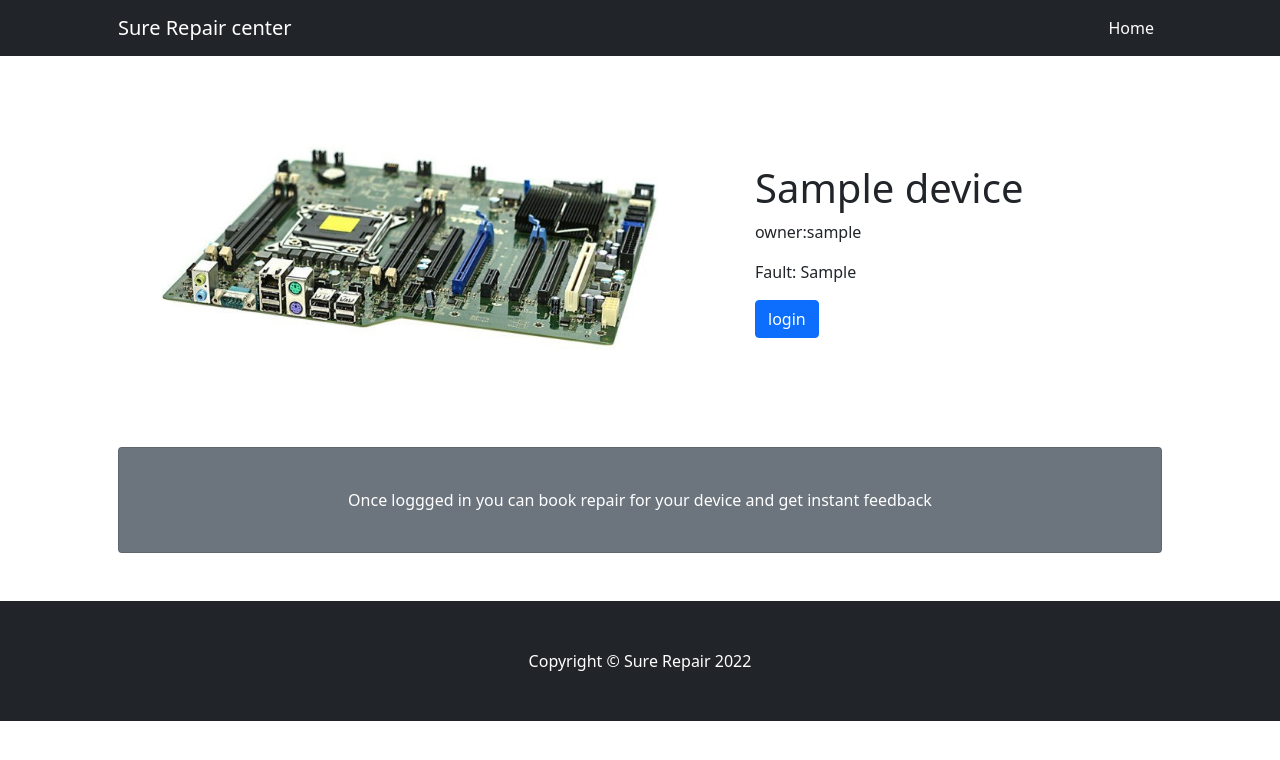
After one commit to kamau826/SureRepair, a Flask app: page /view_device/1 in a window 1280 px wide. The commit adds this page. Shown: the top 760 px of the page. Run offline with Flask 2, Linux system fonts and the light colour scheme; a user stored in the database is signed in; tables that the repository leaves empty hold one stand-in row (values such as "Sample post"); some libraries are stand-ins or nearby versions.

Commit message:
added view individual device template

```diff
--- a/app/models.py
+++ b/app/models.py
@@ -29,5 +29,6 @@ class Device(db.Model):
     model=db.Column(db.String(100))
     fault=db.Column(db.String(255))
     user_id=db.Column(db.Integer,db.ForeignKey('user.id'))
-    repair_price=db.Column(db.Integer(),default=1)
+    repair_price=db.Column(db.Integer(),default=0)
     status=db.Column(db.String(100),default='booked')
+    tech_resolution=db.Column(db.String(255),default='none')
--- a/app/routes.py
+++ b/app/routes.py
@@ -68,6 +68,12 @@ def book_repair():
     return render_template('booking_repair.html')
 
 
+@app.route('/view_device/<int:id>',methods=['GET','POST'])
+@login_required
+def view_device(id):
+    device=Device.query.get(id)
+    return render_template('view_device.html',device=device)
+
 
 
 
--- /dev/null
+++ b/app/templates/view_device.html
@@ -0,0 +1,89 @@
+<!DOCTYPE html>
+<html lang="en">
+    <head>
+        <meta charset="utf-8" />
+        <meta name="viewport" content="width=device-width, initial-scale=1, shrink-to-fit=no" />
+        <meta name="description" content="" />
+        <meta name="author" content="" />
+        <title>SureRepair</title>
+        <!-- Favicon-->
+        <link rel="icon" type="image/x-icon" href="assets/favicon.ico" />
+        <!-- Core theme CSS (includes Bootstrap)-->
+        <link href="{{url_for('static',filename='css/styles.css')}}" rel="stylesheet" />
+    </head>
+    <body>
+        <!-- Responsive navbar-->
+        <nav class="navbar navbar-expand-lg navbar-dark bg-dark">
+            <div class="container px-5">
+                <a class="navbar-brand" href="#!">Sure Repair center</a>
+                <button class="navbar-toggler" type="button" data-bs-toggle="collapse" data-bs-target="#navbarSupportedContent" aria-controls="navbarSupportedContent" aria-expanded="false" aria-label="Toggle navigation"><span class="navbar-toggler-icon"></span></button>
+                <div class="collapse navbar-collapse" id="navbarSupportedContent">
+                    <ul class="navbar-nav ms-auto mb-2 mb-lg-0">
+                        <li class="nav-item"><a class="nav-link active" aria-current="page" href="#!">Home</a></li>
+<!--                        <li class="nav-item"><a class="nav-link" href="#!">About</a></li>-->
+<!--                        <li class="nav-item"><a class="nav-link" href="#!">Contact</a></li>-->
+<!--                        <li class="nav-item"><a class="nav-link" href="#!">Services</a></li>-->
+                    </ul>
+                </div>
+            </div>
+        </nav>
+        <!-- Page Content-->
+        <div class="container px-4 px-lg-5">
+            <!-- Heading Row-->
+            <div class="row gx-4 gx-lg-5 align-items-center my-5">
+                <div class="col-lg-7"><img class="img-fluid rounded mb-4 mb-lg-0" src="{{url_for('static',filename='pic1.jpg')}}" alt="..." /></div>
+                <div class="col-lg-5">
+                    <h1 class="font-weight-light">{{device.name}}</h1>
+                    <p>owner:{{device.user.username}}</p>
+                    <p>Fault: {{device.fault}}</p>
+                    <a class="btn btn-primary" href="{{url_for('login')}}">login</a>
+                </div>
+            </div>
+            <!-- Call to Action-->
+            <div class="card text-white bg-secondary my-5 py-4 text-center">
+                <div class="card-body"><p class="text-white m-0">Once loggged in you can book repair for your device and get instant feedback</p></div>
+            </div>
+            <!-- Content Row-->
+
+<!--            <div class="row gx-4 gx-lg-5">-->
+<!--                <div class="col-md-4 mb-5">-->
+<!--                    <div class="card h-100">-->
+<!--                        <div class="card-body">-->
+<!--                            <h2 class="card-title">All Home Appliance</h2>-->
+<!--                            <p class="card-text">We repair all home appliance devices including TVs,woofers & sub woofers,fridges,Blenders and Heaters</p>-->
+<!--                        </div>-->
+<!--                        <div class="card-footer"><a class="btn btn-primary btn-sm" href="#!">More Info</a></div>-->
+<!--                    </div>-->
+<!--                </div>-->
+
+<!--                <div class="col-md-4 mb-5">-->
+<!--                    <div class="card h-100">-->
+<!--                        <div class="card-body">-->
+<!--                            <h2 class="card-title">Card Two</h2>-->
+<!--                            <p class="card-text">Lorem ipsum dolor sit amet, consectetur adipisicing elit. Quod tenetur ex natus at dolorem enim! Nesciunt pariatur voluptatem sunt quam eaque, vel, non in id dolore voluptates quos eligendi labore.</p>-->
+<!--                        </div>-->
+<!--                        <div class="card-footer"><a class="btn btn-primary btn-sm" href="#!">More Info</a></div>-->
+<!--                    </div>-->
+<!--                </div>-->
+<!--                <div class="col-md-4 mb-5">-->
+<!--                    <div class="card h-100">-->
+<!--                        <div class="card-body">-->
+<!--                            <h2 class="card-title">Card Three</h2>-->
+<!--                            <p class="card-text">Lorem ipsum dolor sit amet, consectetur adipisicing elit. Rem magni quas ex numquam, maxime minus quam molestias corporis quod, ea minima accusamus.</p>-->
+<!--                        </div>-->
+<!--                        <div class="card-footer"><a class="btn btn-primary btn-sm" href="#!">More Info</a></div>-->
+<!--                    </div>-->
+<!--                </div>-->
+<!--            </div>-->
+
+        </div>
+        <!-- Footer-->
+        <footer class="py-5 bg-dark">
+            <div class="container px-4 px-lg-5"><p class="m-0 text-center text-white">Copyright &copy; Sure Repair 2022</p></div>
+        </footer>
+        <!-- Bootstrap core JS-->
+        <script src="https://cdn.jsdelivr.net/npm/bootstrap@5.1.3/dist/js/bootstrap.bundle.min.js"></script>
+        <!-- Core theme JS-->
+        <script src="{{url_for('static',filename='js/scripts.js')}}"></script>
+    </body>
+</html>
```
Also changed, not shown: app/templates/index.html (+8 -1 lines).
